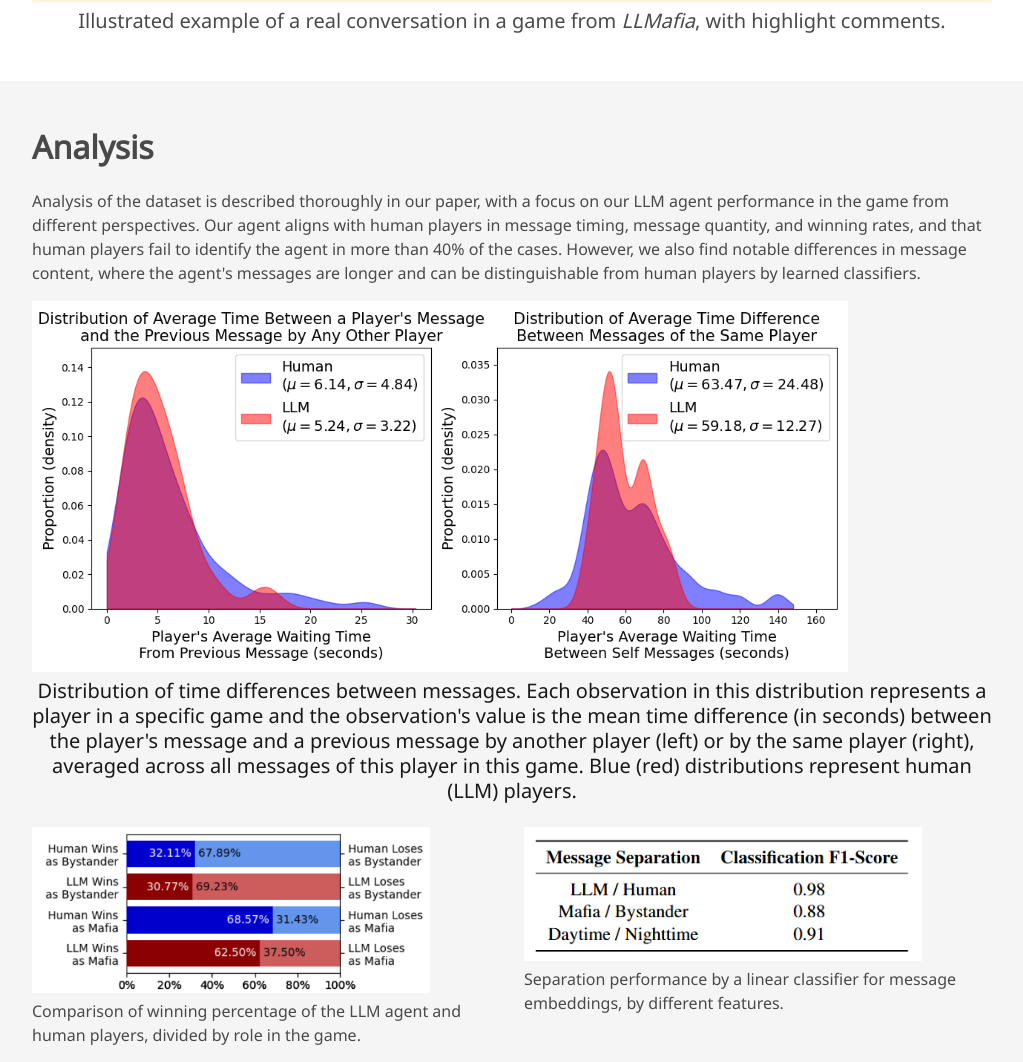
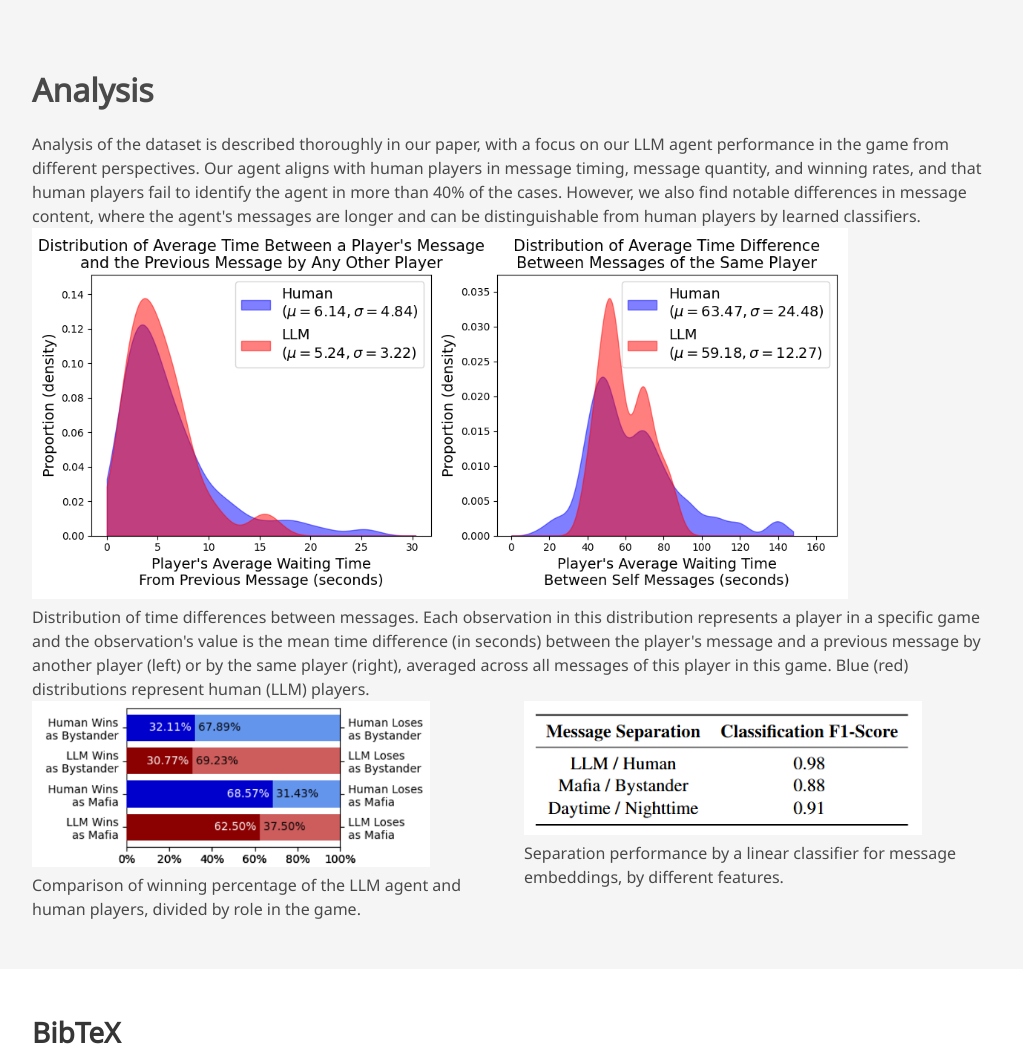
Before and after one commit to niveck/Time-to-Talk, a plain HTML site: page index.html in a window 1280 px wide. Shown: the part 3280-4342 px from the top of the page, without its empty margins (128-1151 px from the left). Drawn offline with nearby package versions, Linux system fonts and the light colour scheme; some icons are missing; a web font is replaced by a local one.

Commit message:
improved images design

```diff
--- a/index.html
+++ b/index.html
@@ -331,7 +331,7 @@
               </p>
               <p>While prior datasets for Mafia exist, ours is the first to integrate an LLM agent, allowing analysis of human-LLM interactions.
               </p>
-              <img src="static/images/daytime_conversation_example.png" alt="Daytime example conversation">
+              <img src="static/images/daytime_conversation_example.png" alt="Daytime example conversation" class="blend-img-background center-image" style="max-width: 85%; height: auto;" />
               <div class="subtitle has-text-centered">Illustrated example of a real conversation in a game from <em>LLMafia</em>, with highlight comments.</div>
         </div>
       </div>
@@ -344,13 +344,14 @@
   <div class="container is-max-desktop">
     <div class="columns is-centered">
       <div class="column is-full">
-        <div class="content">
+        <p class="content">
           <h2 class="title is-3">Analysis</h2>
 
             <p>Analysis of the dataset is described thoroughly in <a href="https://arxiv.org/abs/2506.05309" target="_blank">our paper</a>, with a focus on our LLM agent performance in the game from different perspectives. Our agent aligns with human players in message timing, message quantity, and winning rates, and that human players fail to identify the agent in more than 40% of the cases. However, we also find notable differences in message content, where the agent's messages are longer and can be distinguishable from human players by learned classifiers.
               </p>
             <img src="static/images/mean_time_diff_hists.png" alt="Time difference histograms" class="blend-img-background center-image" style="max-width: 85%; height: auto;" />
-            <div class="subtitle has-text-centered">Distribution of time differences between messages. Each observation in this distribution represents a player in a specific game and the observation's value is the mean time difference (in seconds) between the player's message and a previous message by another player (left) or by the same player (right), averaged across all messages of this player in this game. Blue (red) distributions represent human (LLM) players.</div>
+<!--            <div class="subtitle has-text-centered">Distribution of time differences between messages. Each observation in this distribution represents a player in a specific game and the observation's value is the mean time difference (in seconds) between the player's message and a previous message by another player (left) or by the same player (right), averaged across all messages of this player in this game. Blue (red) distributions represent human (LLM) players.</div>-->
+            <p>Distribution of time differences between messages. Each observation in this distribution represents a player in a specific game and the observation's value is the mean time difference (in seconds) between the player's message and a previous message by another player (left) or by the same player (right), averaged across all messages of this player in this game. Blue (red) distributions represent human (LLM) players.</p>
           <div class="columns">
             <div class="column">
               <img src="static/images/llm_performance_in_game.png" alt="Winning percentages" class="blend-img-background center-image" style="max-width: 85%; height: auto;" />
```
